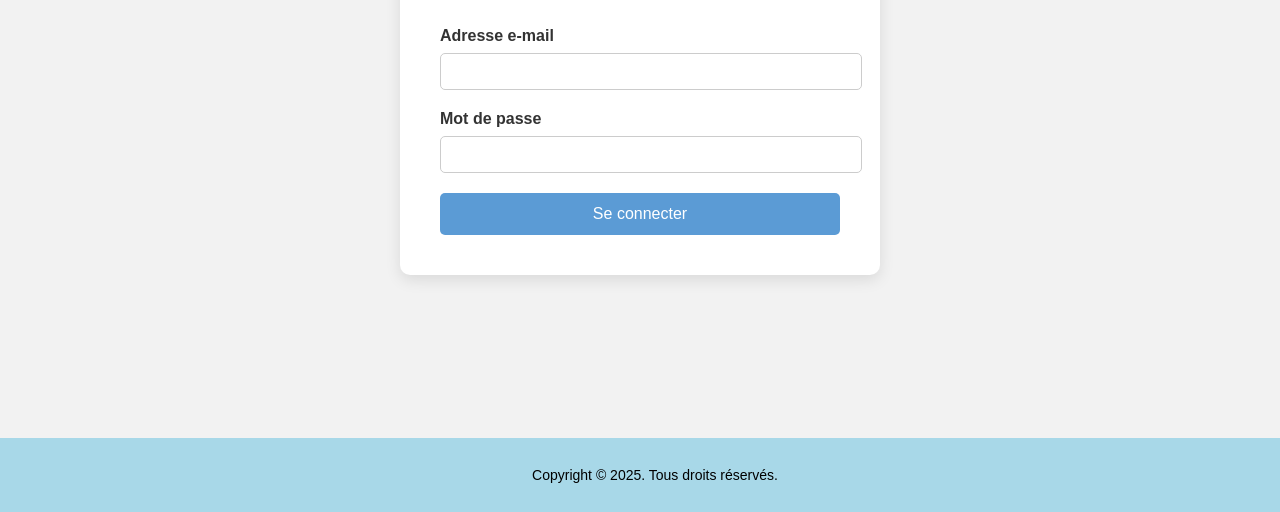
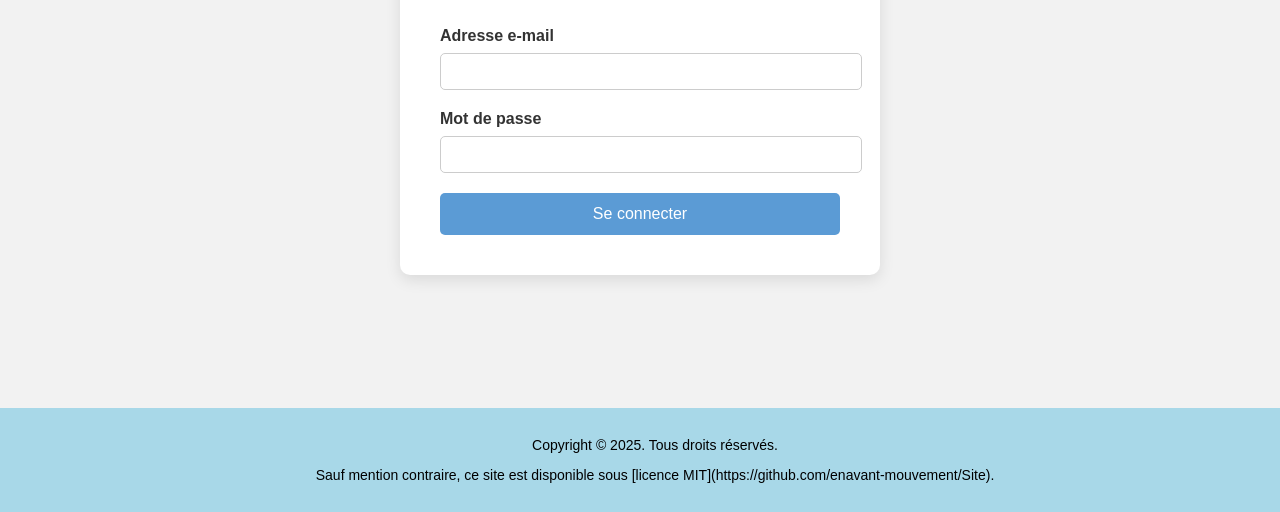
Before and after one commit to enavant-mouvement/Site, a plain HTML site: page login.html in a window 1280 px wide. Shown: the part 288-800 px from the top of the page. Drawn offline with Linux system fonts and the light colour scheme; files whose address does not match are found by name.

Commit message:
Update login.html

```diff
--- a/login.html
+++ b/login.html
@@ -36,6 +36,7 @@
 
     <footer>
         <p>Copyright © 2025. Tous droits réservés.</p>
+        <p> Sauf mention contraire, ce site est disponible sous [licence MIT](https://github.com/enavant-mouvement/Site).</p>
     </footer>
 </body>
 </html>
```
